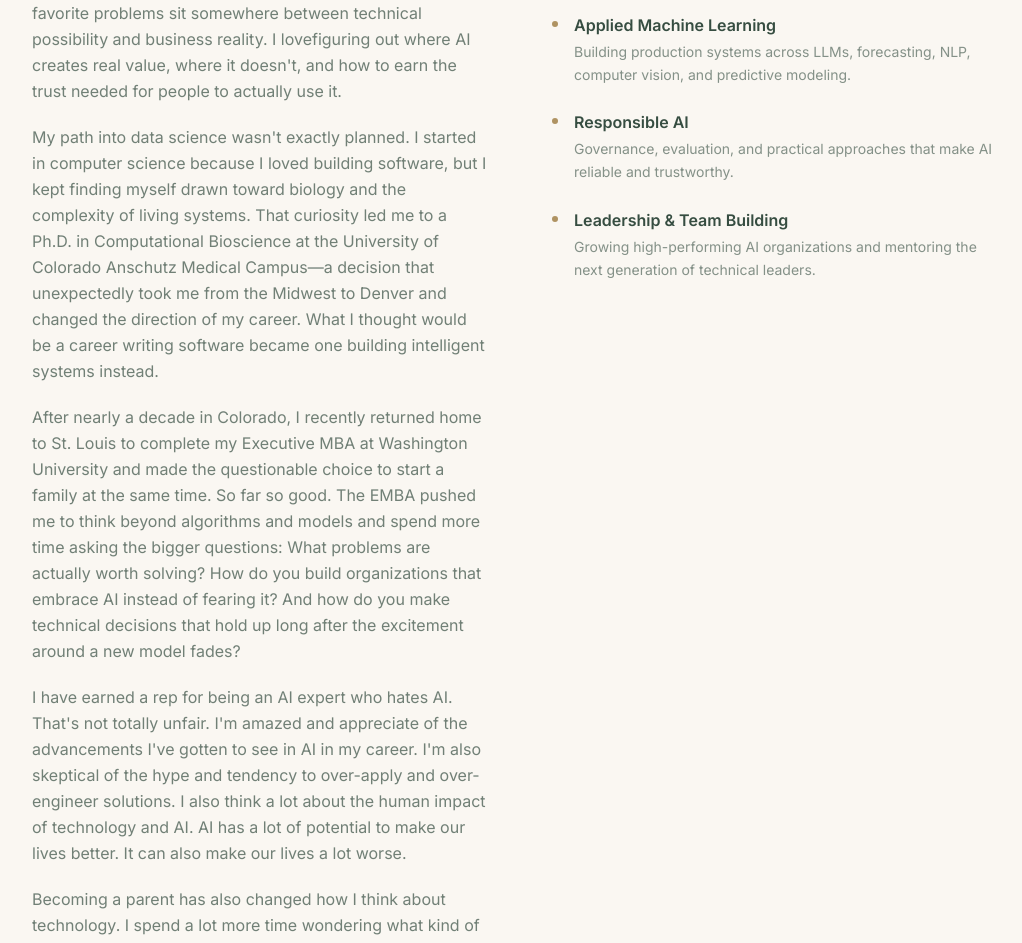
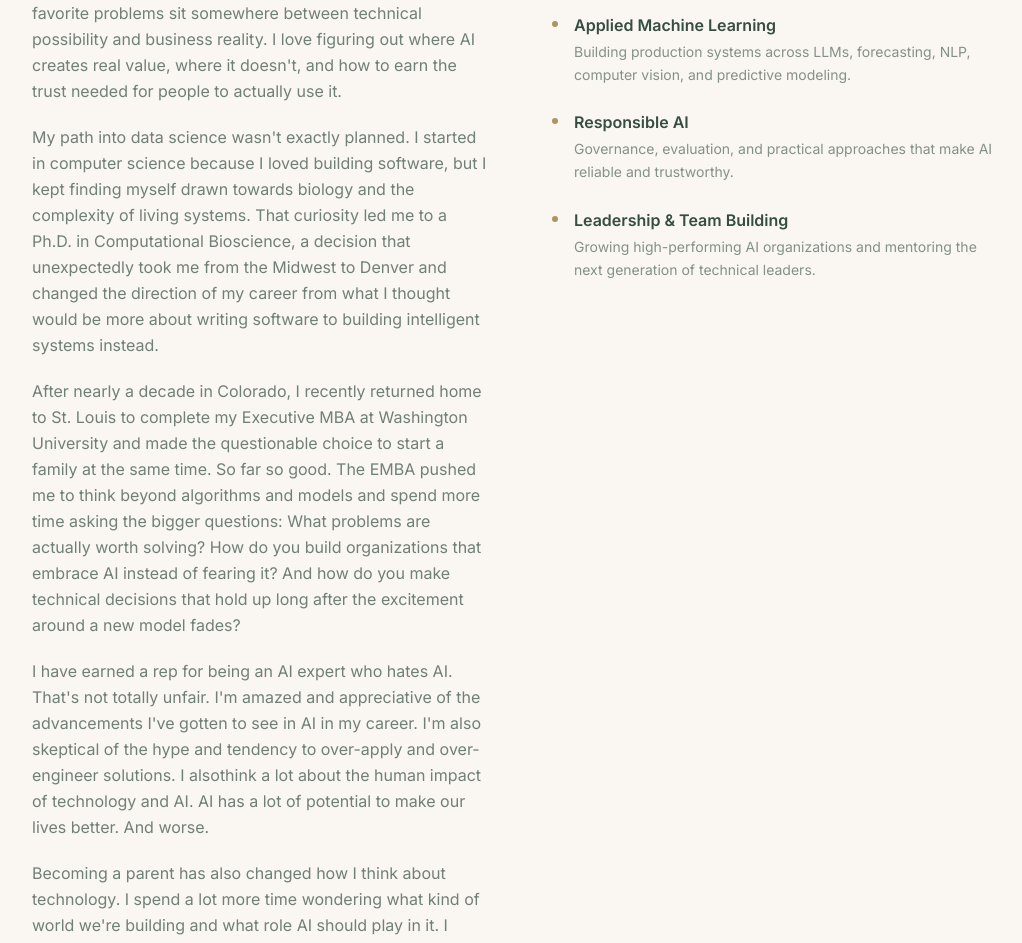
Before and after one commit to cfederer/personal-site, a Next.js app: page / in a window 1280 px wide. Shown: the part 3000-3943 px from the top of the page, without its empty margins (120-1142 px from the left). Built offline with nearby package versions, Linux system fonts and the light colour scheme; a web font is replaced by a local one.

Commit message:
fix typos

```diff
--- a/app/page.tsx
+++ b/app/page.tsx
@@ -191,15 +191,15 @@ export default function Home() {
                 Over the past decade I've taken machine learning from research labs into production,
                  shipping everything from fraud detection systems and pricing engines to enterprise
                  GenAI platforms and AI-powered education tools. My favorite problems sit somewhere
-                 between technical possibility and business reality. I lovefiguring out where AI creates
+                 between technical possibility and business reality. I love figuring out where AI creates
                   real value, where it doesn't, and how to earn the trust needed for people to actually use it.
               </p>
               <p>
                 My path into data science wasn't exactly planned. I started in computer science because I loved building software,
-                but I kept finding myself drawn toward biology and the complexity of living systems. That curiosity led me to a Ph.D.
-                in Computational Bioscience at the University of Colorado Anschutz Medical Campus—a decision that unexpectedly took me
-                from the Midwest to Denver and changed the direction of my career. What I thought would be a career writing software
-                became one building intelligent systems instead.
+                but I kept finding myself drawn towards biology and the complexity of living systems. That curiosity led me to a Ph.D.
+                in Computational Bioscience, a decision that unexpectedly took me
+                from the Midwest to Denver and changed the direction of my career from what I thought would be more about writing software
+                to building intelligent systems instead.
               </p>
               <p>
                 After nearly a decade in Colorado, I recently returned home to St. Louis to complete my Executive MBA at Washington University
@@ -211,10 +211,10 @@ export default function Home() {
 
               <p>
                 I have earned a rep for being an AI expert who hates AI. That's not totally unfair.
-                I'm amazed and appreciate of the advancements I've gotten to see in AI in my career.
+                I'm amazed and appreciative of the advancements I've gotten to see in AI in my career.
                 I'm also skeptical of the hype and tendency to over-apply and over-engineer solutions.
-                I also think a lot about the human impact of technology and AI. AI has a lot of potential
-                to make our lives better. It can also make our lives a lot worse.
+                I alsothink a lot about the human impact of technology and AI. AI has a lot of potential
+                to make our lives better. And worse.
 
               </p>
 
```
